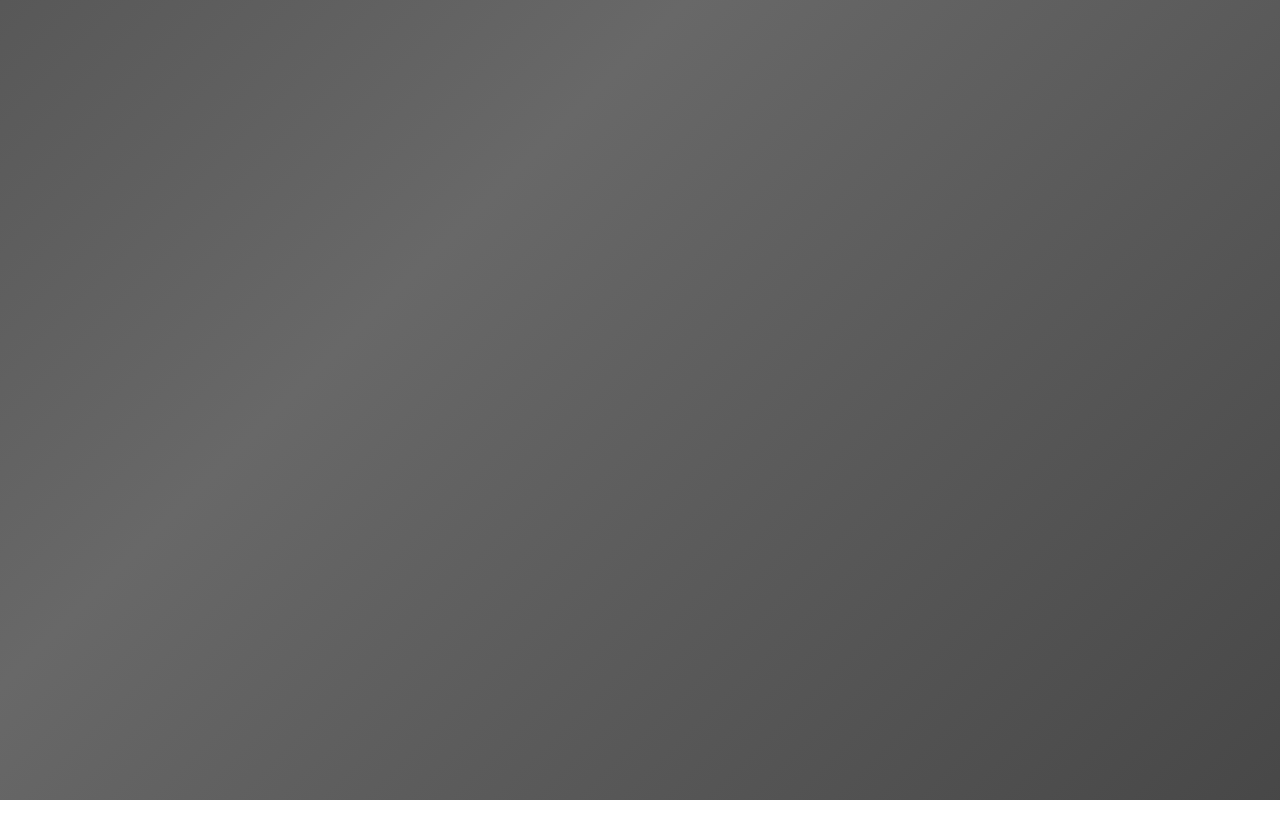
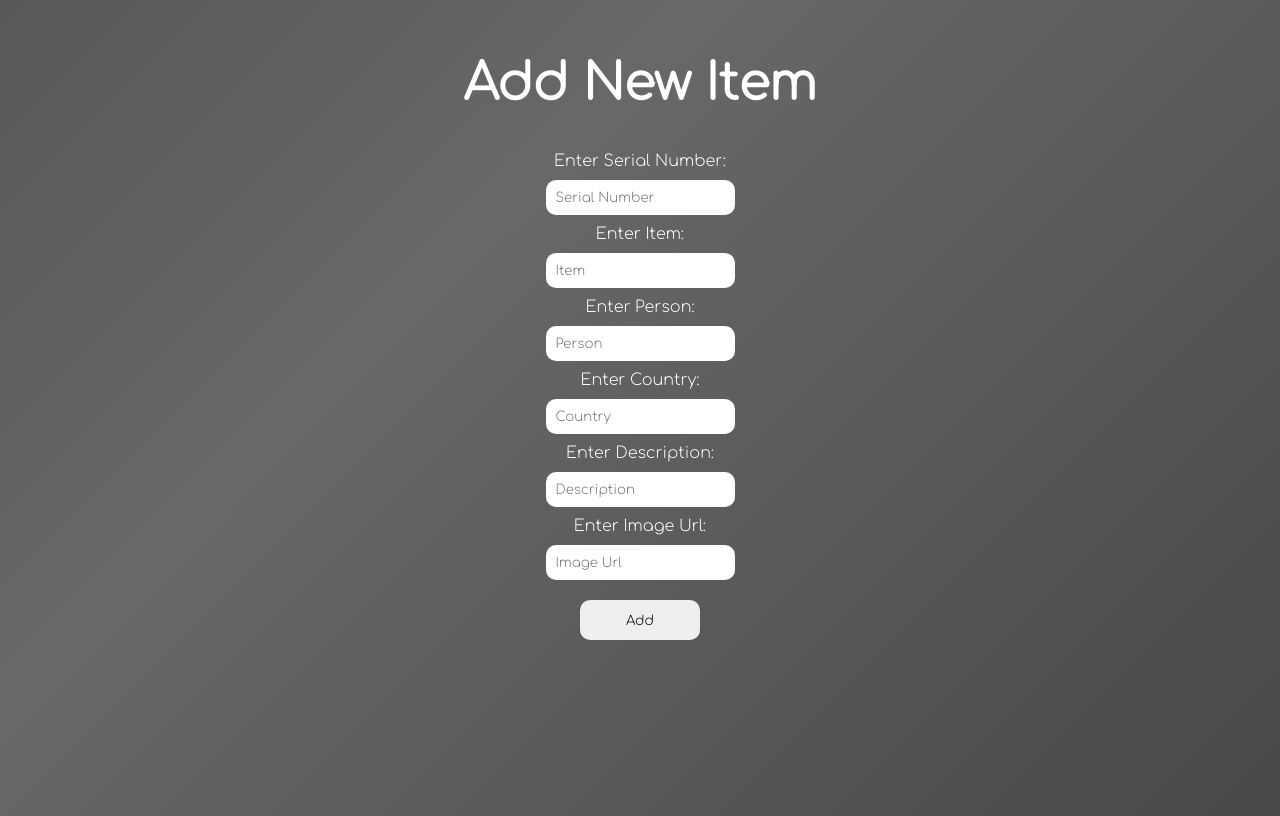
Before and after one commit to Manya324/S47_Bizarre_Cravings, a React (Vite) app in the folder Bizarre-Cravings-React-App/: page /addItem in a window 1280 px wide. Before the commit this address had no page. Built offline with nearby package versions, Linux system fonts and the light colour scheme.

Commit message:
Created a form to add entities

```diff
--- a/Bizarre-Cravings-React-App/src/App.css
+++ b/Bizarre-Cravings-React-App/src/App.css
@@ -76,6 +76,6 @@ body {
 }
 
 .btn:hover {
-  background-color: rgb(47, 47, 47);
+  background-color: rgb(46, 46, 46);
   color: white;
 }
--- a/Bizarre-Cravings-React-App/src/App.jsx
+++ b/Bizarre-Cravings-React-App/src/App.jsx
@@ -2,6 +2,7 @@ import "./App.css";
 import HomePage from "../src/components/HomePage";
 import Data from "./components/Data";
 import { Routes, Route } from "react-router-dom";
+import NewPage from "./components/NewPage";
 
 function App() {
   return (
@@ -9,6 +10,7 @@ function App() {
       <Routes>
           <Route path="/" element={<HomePage/>}/>
           <Route path="/data" element={<Data />}/>
+          <Route path="/addItem" element={<NewPage/>} />
       </Routes>
     </>
   );
--- a/Bizarre-Cravings-React-App/src/components/Data.jsx
+++ b/Bizarre-Cravings-React-App/src/components/Data.jsx
@@ -1,27 +1,39 @@
 import React from "react";
 import { useEffect } from "react";
-import axios from 'axios';
+import axios from "axios";
+import { Link } from "react-router-dom";
 import "../index.css";
 
 function Data() {
-
-  const [data , setData ] = React.useState([])
+  const [data, setData] = React.useState([]);
 
   useEffect(() => {
-    axios.get('http://localhost:5000/')
+    axios
+      .get("http://localhost:5000")
       .then((res) => setData(res.data))
-    .catch((err) => console.log(err))
-    console.log(data)
-  },[])
+      .catch((err) => console.log(err));
+    console.log(data);
+  }, []);
 
   return (
+    <>
+      <div>
+        <h1 className="heading">
+          Bizarre Cravings
+        </h1>
+    <Link to="/addItem">
+    <button className="add-btn">
+          Add Item +
+        </button>
+    </Link>
+      </div>
       <div className="content">
         {data.map((item, id) => {
           return (
             <div className="items" key={id}>
               <div className="upper">
                 <div className="details">
-                <h1 className="item-name">Item Name: {item.name}</h1>
+                  <h1 className="item-name">Item Name: {item.item}</h1>
                   <h2 className="person-name">Person : {item.person}</h2>
                   <h3 className="origin">Origin : {item.country}</h3>
                 </div>
@@ -32,6 +44,7 @@ function Data() {
           );
         })}
       </div>
+    </>
   );
 }
 
--- /dev/null
+++ b/Bizarre-Cravings-React-App/src/components/NewPage.jsx
@@ -0,0 +1,94 @@
+import React from "react";
+import { useState } from "react";
+import axios from "axios";
+import { useNavigate } from "react-router-dom";
+
+function NewPage() {
+  const [serial, setSerial] = useState();
+  const [item, setItem] = useState();
+  const [person, setPerson] = useState();
+  const [country, setCountry] = useState();
+  const [description, setDescription] = useState();
+  const [imageUrl, setImageUrl] = useState();
+
+  const navigate = useNavigate();
+
+  const Submit = (e) => {
+    e.preventDefault();
+    axios
+      .post("http://localhost:5000", {
+        serial: serial,
+        item: item,
+        person: person,
+        country: country,
+        description: description,
+        imageUrl: imageUrl,
+      })
+      .then((res) => {
+        console.log(res);
+        navigate("/data");
+      })
+      .catch((err) => console.log(err));
+  };
+
+  return (
+    <div className="add-page">
+      <form className="form" onSubmit={(e) => Submit(e)}>
+        <h1 className="heading">Add New Item</h1>
+        <label htmlFor="">Enter Serial Number:</label>
+        <input
+        className="inp"
+          type="text"
+          placeholder="Serial Number"
+          value={serial}
+          onChange={(e) => setSerial(e.target.value)}
+        />
+        <label htmlFor="">Enter Item:</label>
+        <input
+          type="text"
+          className="inp"
+          placeholder="Item"
+          value={item}
+          onChange={(e) => setItem(e.target.value)}
+        />
+        <label htmlFor="">Enter Person:</label>
+        <input
+          type="text"
+          className="inp"
+          placeholder="Person"
+          value={person}
+          onChange={(e) => setPerson(e.target.value)}
+        />
+        <label htmlFor="">Enter Country:</label>
+        <input
+          type="text"
+          className="inp"
+          placeholder="Country"
+          value={country}
+          onChange={(e) => setCountry(e.target.value)}
+        />
+        <label htmlFor="">Enter Description:</label>
+        <input
+          type="text"
+          className="inp"
+          placeholder="Description"
+          value={description}
+          onChange={(e) => setDescription(e.target.value)}
+        />
+        <label htmlFor="">Enter Image Url:</label>
+        <input
+          type="text"
+          className="inp"
+          placeholder="Image Url"
+          value={imageUrl}
+          onChange={(e) => setImageUrl(e.target.value)}
+        />
+        <div>
+          <button className="btn" type="submit">Add</button>
+        </div>
+      </form>
+    </div>
+  );
+}
+
+export default NewPage;
--- a/Bizarre-Cravings-React-App/src/index.css
+++ b/Bizarre-Cravings-React-App/src/index.css
@@ -5,6 +5,55 @@
 
 body {
   overflow: auto;
+}
+
+.heading {
+  display: flex;
+  justify-content: center;
+  margin: 40px;
+  color: white;
+  font-size: 50px;
+  font-weight: bolder;
+}
+
+.form {
+  display: flex;
+  align-items: center;
+  flex-direction: column;
+  color: white;
+  margin: 10px;
+}
+
+.btn{
+  margin-top: 10px;
+  cursor: pointer;
+
+}
+
+.add-page {
+  margin-top: 2vh;
+}
+
+.inp {
+  padding: 10px;
+  border-radius: 10px;
+  border: none;
+  margin: 10px;
+}
+
+.add-btn {
+  margin-left: 47vw;
+  padding: 10px;
+  border-radius: 8px;
+  border: none;
+  box-shadow: 2px 2px 2px #000000;
+  cursor: pointer;
+
+}
+
+.add-btn:hover {
+  background-color: black;
+  color: white;
 }
 
 .content {
@@ -51,6 +100,10 @@ body {
   font-size: 19px;
   margin-top: 20px;
 }
+img {
+  width: 100%;
+  height: 100%;
+}
 
 @media (max-width: 768px) {
   .items {
--- a/package.json
+++ b/package.json
@@ -12,6 +12,8 @@
   "author": "",
   "license": "ISC",
   "dependencies": {
+    "axios": "^1.6.7",
+    "body-parser": "^1.20.2",
     "cors": "^2.8.5",
     "express": "^4.18.2",
     "mongodb": "^6.3.0",
```
Also changed, not shown: 2 other files (tests, documents, lock files or other folders). Lines whose indentation alone changed are shown as unchanged.
